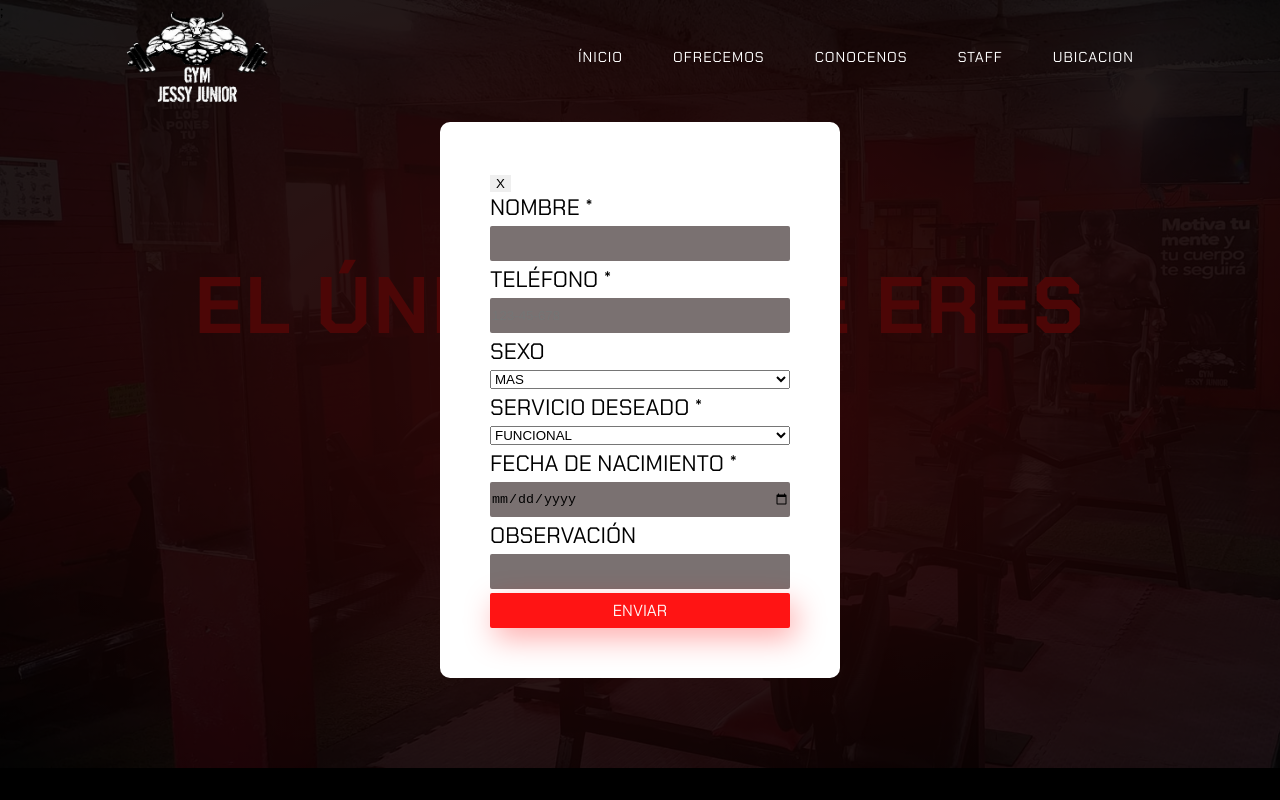
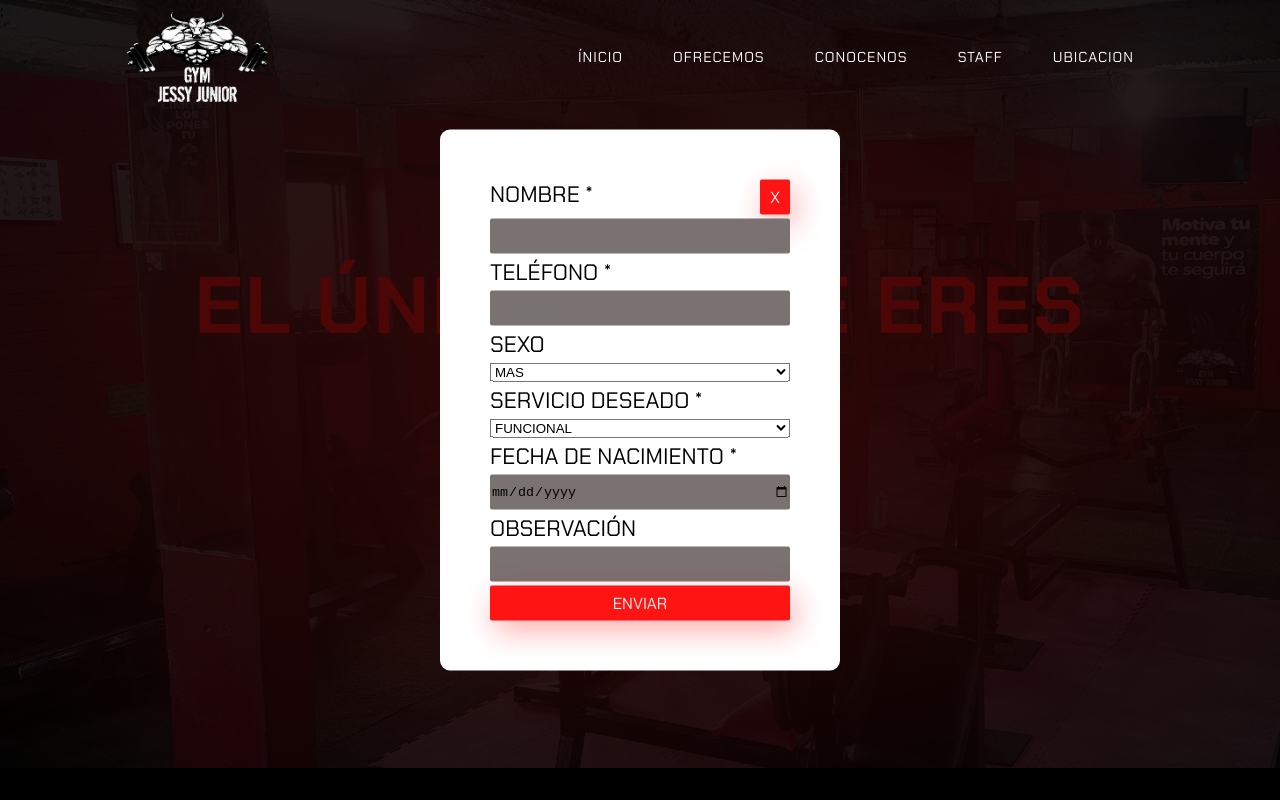
Before and after one commit to walissonsou/GymJessyJunior, a React (Vite) app: page / in a window 1280 px wide. Both pictures are taken after a click on the link "PRE REGISTRO". Shown: the top 800 px of the page. Built offline with nearby package versions, Linux system fonts and the light colour scheme.

Commit message:
feat: modal

```diff
--- a/src/components/Modal/modal.jsx
+++ b/src/components/Modal/modal.jsx
@@ -1,16 +1,15 @@
 import React from "react";
-import { ToastContainer, toast } from 'react-toastify';
-import 'react-toastify/dist/ReactToastify.css';
+import { ToastContainer, toast } from "react-toastify";
+import "react-toastify/dist/ReactToastify.css";
 
 const BACKGROUND_STYLE = {
-  position: 'absolute',
+  position: "absolute",
   top: "0",
   bottom: "0",
   left: "0",
   right: "0",
   backgroundColor: "rgb(0,0,0,0.7)",
   zIndex: "10000000",
-
 };
 const MODAL_STYLE = {
   position: "fixed",
@@ -32,27 +31,28 @@ const STYLE_BUTTON = {
 
 export default function Modal({ isOpen, children, setOpenModal }) {
   const showToastMessage = () => {
-    toast.success('Success Notification !', {
-        position: toast.POSITION.TOP_RIGHT
+    toast.error("ESTAMOS EN MANUTENCIÓN", {
+      position: toast.POSITION.BOTTOM_LEFT,
     });
-};
+  };
+
 
   if (isOpen) {
     return (
       <div style={BACKGROUND_STYLE}>
         <div style={MODAL_STYLE}>
-          <button onClick={setOpenModal} className="closed-button">
-            {" "}
-            X{" "}
-          </button>{" "}
           <div style={STYLE_BUTTON}> </div>
           <div>
             <form className="form">
-              <label> NOMBRE *</label>
+
+              <label style={{justifyContent: 'space-between', display: 'flex'}}> NOMBRE *  <button onClick={setOpenModal} className='closed-button'>
+            {" "}
+          X {" "}
+          </button></label>
               <input type="text" required />
               <label> TELÉFONO * </label>
-              <input type="text" placeholder="123-45-678" required/>
-              <label> SEXO  </label>
+              <input type="text" placeholder="123-45-678" required />
+              <label> SEXO </label>
               <select id="estado" name="estado">
                 <option value="SP">MAS</option>
                 <option value="RJ">FEM</option>
@@ -69,7 +69,11 @@ export default function Modal({ isOpen, children, setOpenModal }) {
               <input type="date" required />
               <label> OBSERVACIÓN </label>
               <input></input>
-              <button type="submit" className="header-bttn" onClick={() => showToastMessage()} >
+              <button
+                type="submit"
+                className="header-bttn"
+                onClick={() => showToastMessage()}
+              >
                 {" "}
                 ENVIAR{" "}
               </button>
--- a/src/style.css
+++ b/src/style.css
@@ -777,5 +777,15 @@ nav .menu-btn,
   font-family:  "Chakra Petch", sans-serif;
 }
 .closed-button{
-  cursor:pointer;
+  width: 10%;
+  height: 35px;
+  align-items: center;
+  justify-content: center;
+  font-size: 1rem;
+  background-color: #ff1414;
+  box-shadow: 5px 10px 30px rgba(255, 2, 2, 0.336);
+  border-radius: 2px;
+  color: #fff7f7;
+  cursor: pointer;
+  font-family:  "Chakra Petch", sans-serif;
 }
```
Also changed, not shown: src/components/Header/Header.jsx (line endings or trailing spaces).
